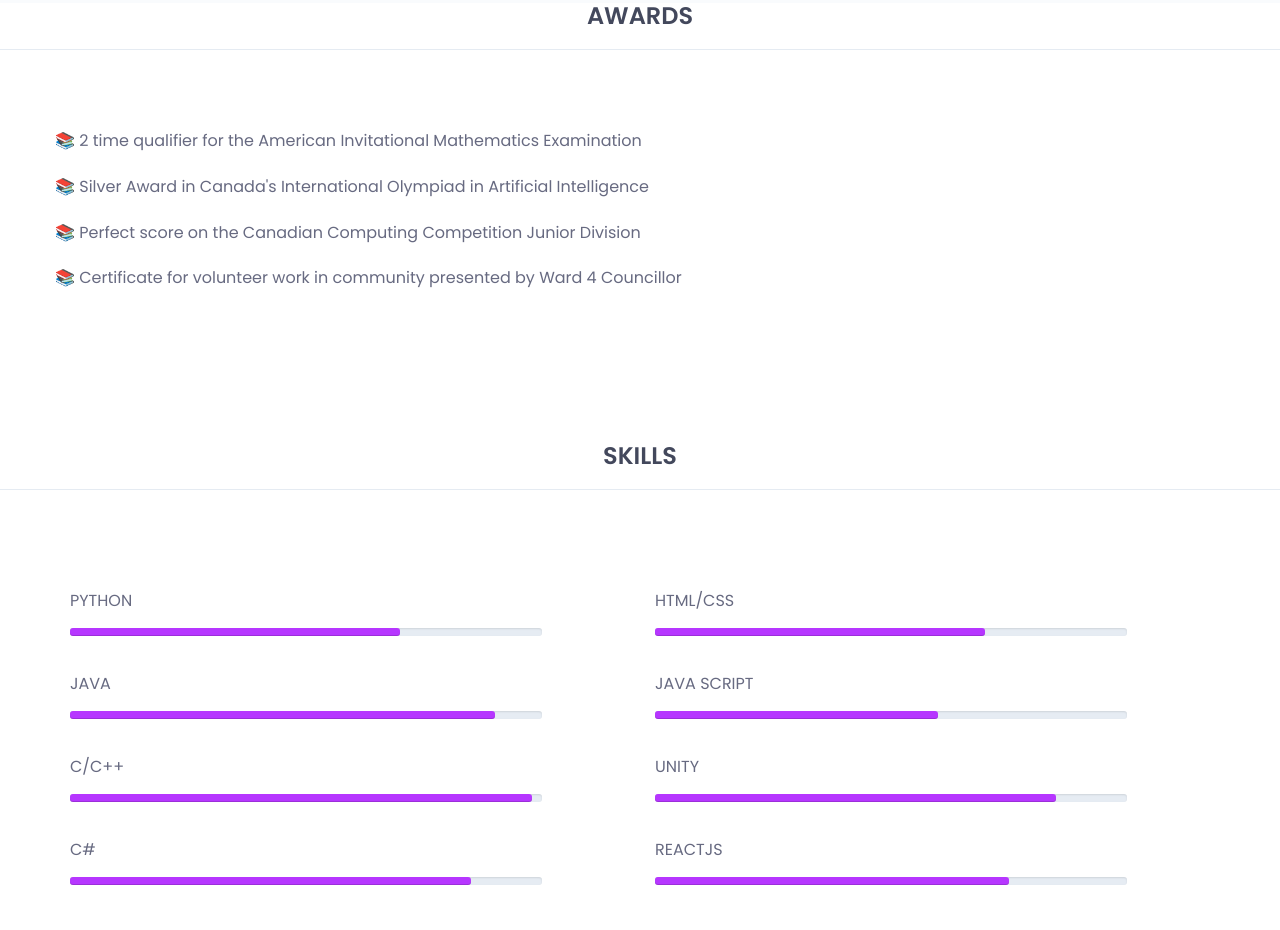
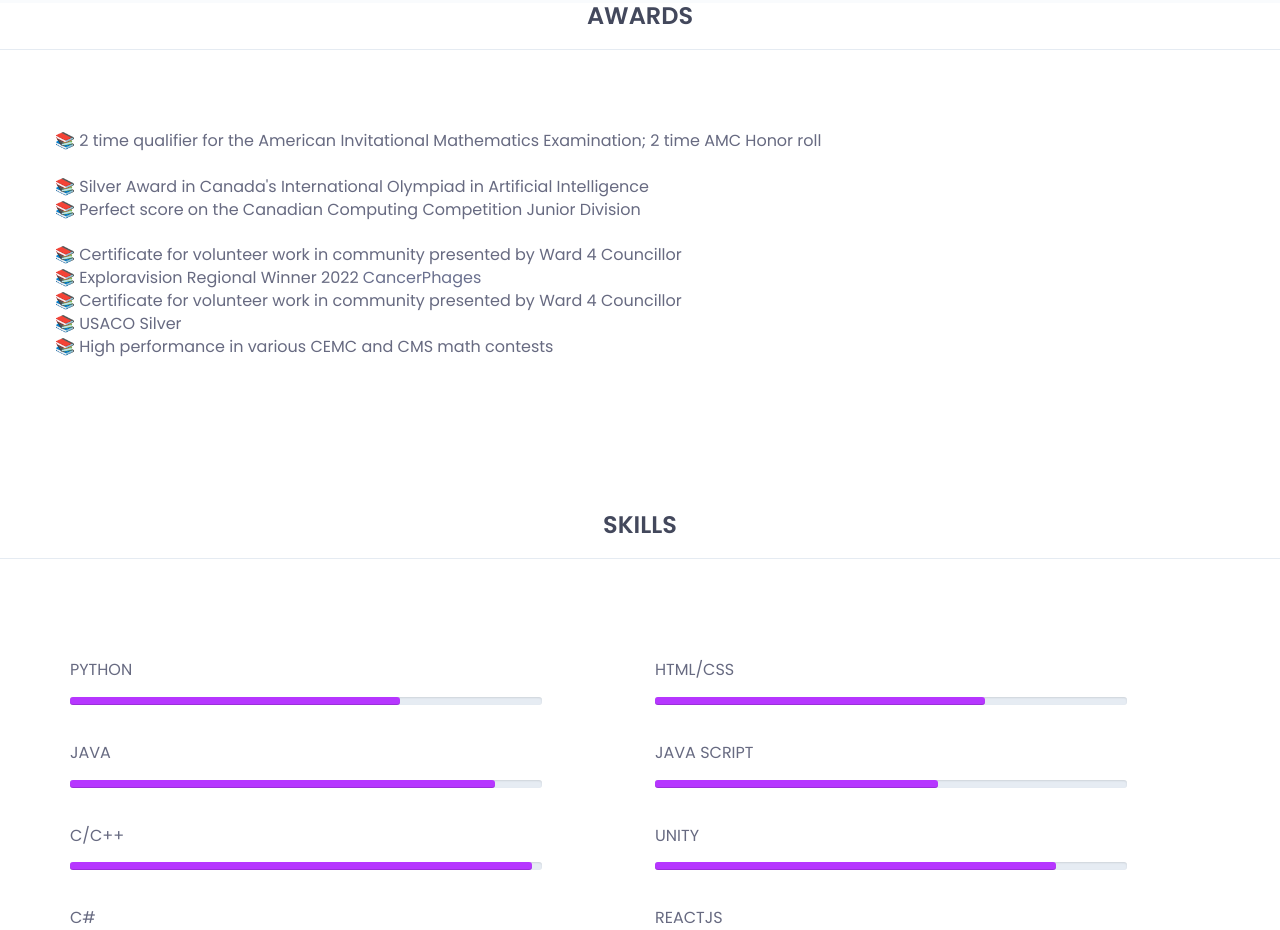
Before and after one commit to acise03/acise.club, a plain HTML site: page index.html in a window 1280 px wide. Shown: the part 2058-2988 px from the top of the page. Drawn offline with nearby package versions, Linux system fonts and the light colour scheme.

Commit message:
Update index.html

```diff
--- a/index.html
+++ b/index.html
@@ -213,11 +213,14 @@
 					<div class="timeline">
 						<div class="timeline-content">
 							<ul>
-								<li>📚 2 time qualifier for the American Invitational Mathematics Examination</li><br>
+								<li>📚 2 time qualifier for the American Invitational Mathematics Examination; 2 time AMC Honor roll</li><br>
 								<li>📚 Silver Award in Canada's International Olympiad in Artificial Intelligence</li>
-								<br>
 								<li>📚 Perfect score on the Canadian Computing Competition Junior Division</li><br>
 								<li>📚 Certificate for volunteer work in community presented by Ward 4 Councillor</li>
+								<li>📚 Exploravision Regional Winner 2022 <a href="https://linktr.ee/cancerphage">CancerPhages</a></li>
+								<li>📚 Certificate for volunteer work in community presented by Ward 4 Councillor</li>
+								<li>📚 USACO Silver</li>
+								<li>📚 High performance in various CEMC and CMS math contests</li>
 								<br>
 							</ul>
 
```
